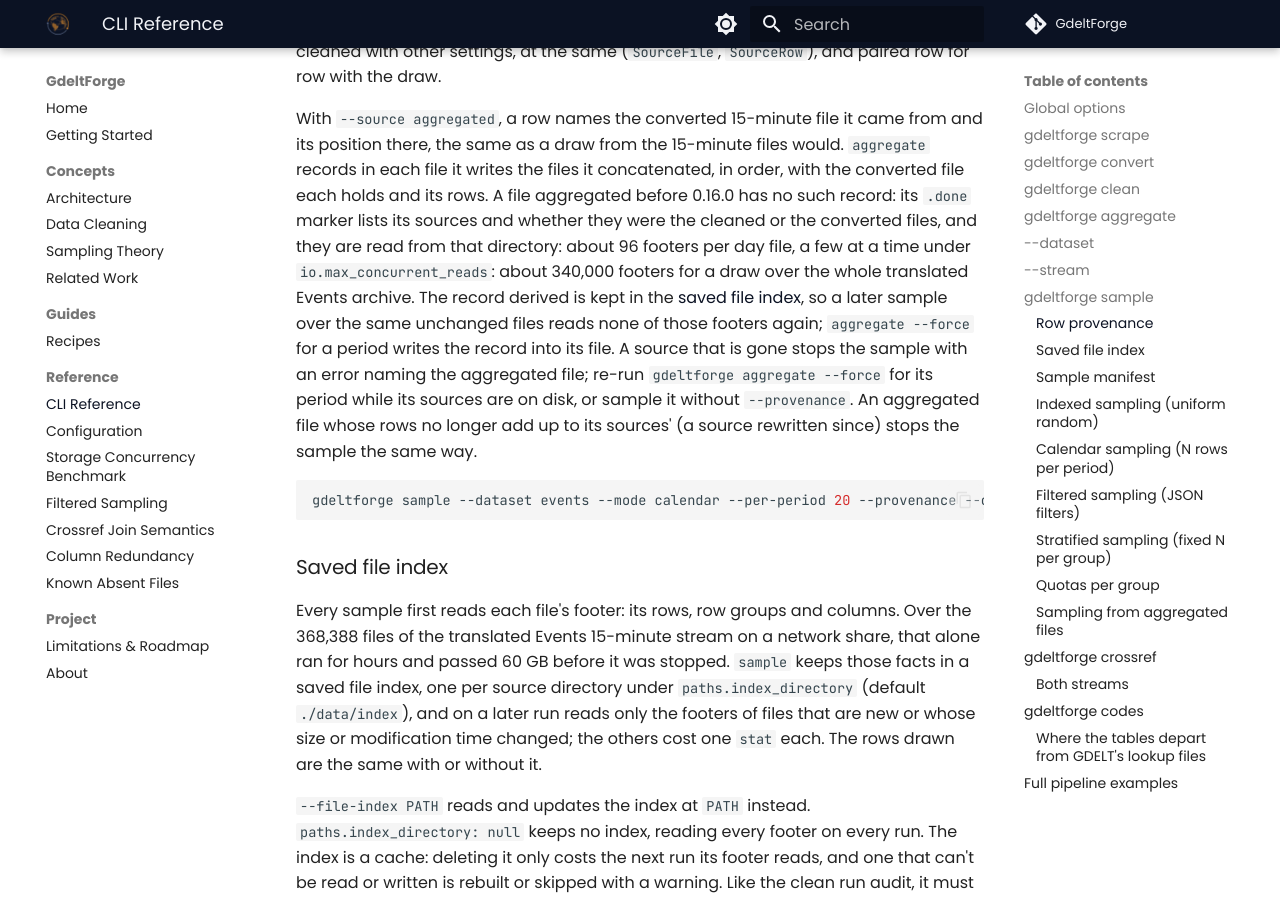
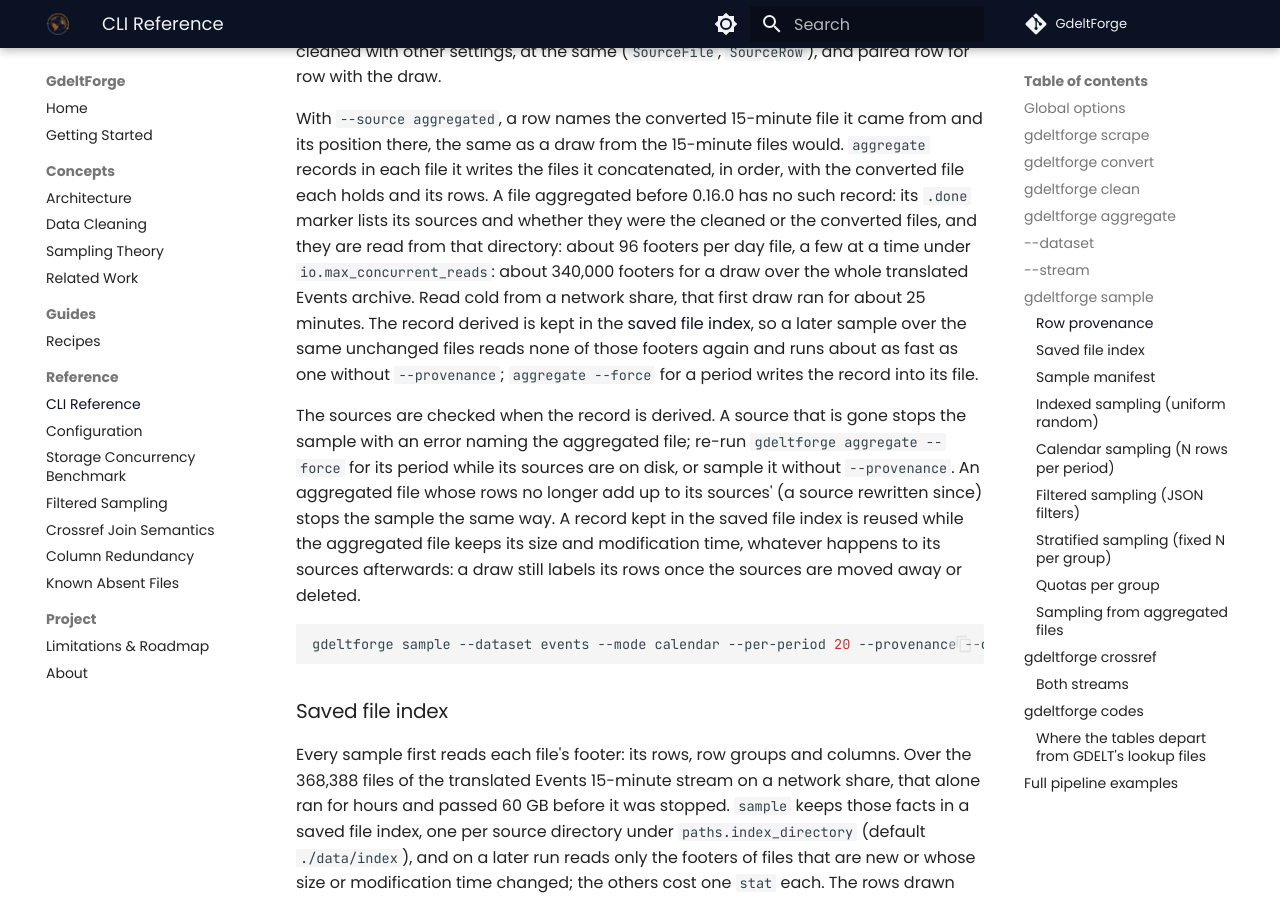
Before and after one commit to Vinicius-Teixeirac/GdeltForge, an MkDocs documentation site: the page built from docs/cli-reference.md, in a window 1280 px wide and 900 px high, scrolled down 17222 px. Built offline with MkDocs 1.6.1 and Material for MkDocs 9.7.7, drawn with Linux system fonts in a browser that asks for light colours; comment, search, counter and statistics services are not loaded.

Commit message:
docs(sample): say when older aggregated files' sources are checked
Row provenance said a gone or rewritten source always stops a
--provenance sample over day files aggregated before 0.16.0. The sources
are checked only when the record is derived. Once it is kept in the
saved file index, it is reused while the day file keeps its size and
modification time, so a later draw succeeds after its sources are moved
away or deleted. The docs and the CHANGELOG now say so.

They also give the cost of the first draw: over the 3,953 translated
Events day files, read cold from a network share, it ran for about 25
minutes. A second draw took 52 s, against 49 s without --provenance.

Claude Code has been used: the brief below condenses the session:

    After the provenance record of older day files was cached in the
    file index, a deleted or shortened source no longer stops a
    --provenance draw, but the docs still say it does. Fix the docs
    wording, keeping the cache's behaviour. Also say the first draw
    over the whole translated archive took about 25 minutes from cold
    network storage; no code change.

Co-Authored-By: Claude Opus 5.5 <noreply@anthropic.com>

````diff
--- a/docs/cli-reference.md
+++ b/docs/cli-reference.md
@@ -320,15 +320,22 @@ A file aggregated before 0.16.0 has no such record: its `.done` marker
 lists its sources and whether they were the cleaned or the converted
 files, and they are read from that directory: about 96 footers per day
 file, a few at a time under `io.max_concurrent_reads`: about 340,000
-footers for a draw over the whole translated Events archive. The record
-derived is kept in the [saved file index](#saved-file-index), so a later
-sample over the same unchanged files reads none of those footers again;
-`aggregate --force` for a period writes the record into its file. A source that is gone
-stops the sample with an error naming the aggregated file; re-run
+footers for a draw over the whole translated Events archive. Read cold
+from a network share, that first draw ran for about 25 minutes. The
+record derived is kept in the [saved file index](#saved-file-index), so
+a later sample over the same unchanged files reads none of those footers
+again and runs about as fast as one without `--provenance`;
+`aggregate --force` for a period writes the record into its file.
+
+The sources are checked when the record is derived. A source that is
+gone stops the sample with an error naming the aggregated file; re-run
 `gdeltforge aggregate --force` for its period while its sources are on
 disk, or sample it without `--provenance`. An aggregated file whose rows
 no longer add up to its sources' (a source rewritten since) stops the
-sample the same way.
+sample the same way. A record kept in the saved file index is reused
+while the aggregated file keeps its size and modification time, whatever
+happens to its sources afterwards: a draw still labels its rows once the
+sources are moved away or deleted.
 
 ```bash
 gdeltforge sample --dataset events --mode calendar --per-period 20 --provenance --out draw.parquet
````
Also changed, not shown: CHANGELOG.md (+1 -1 lines).
